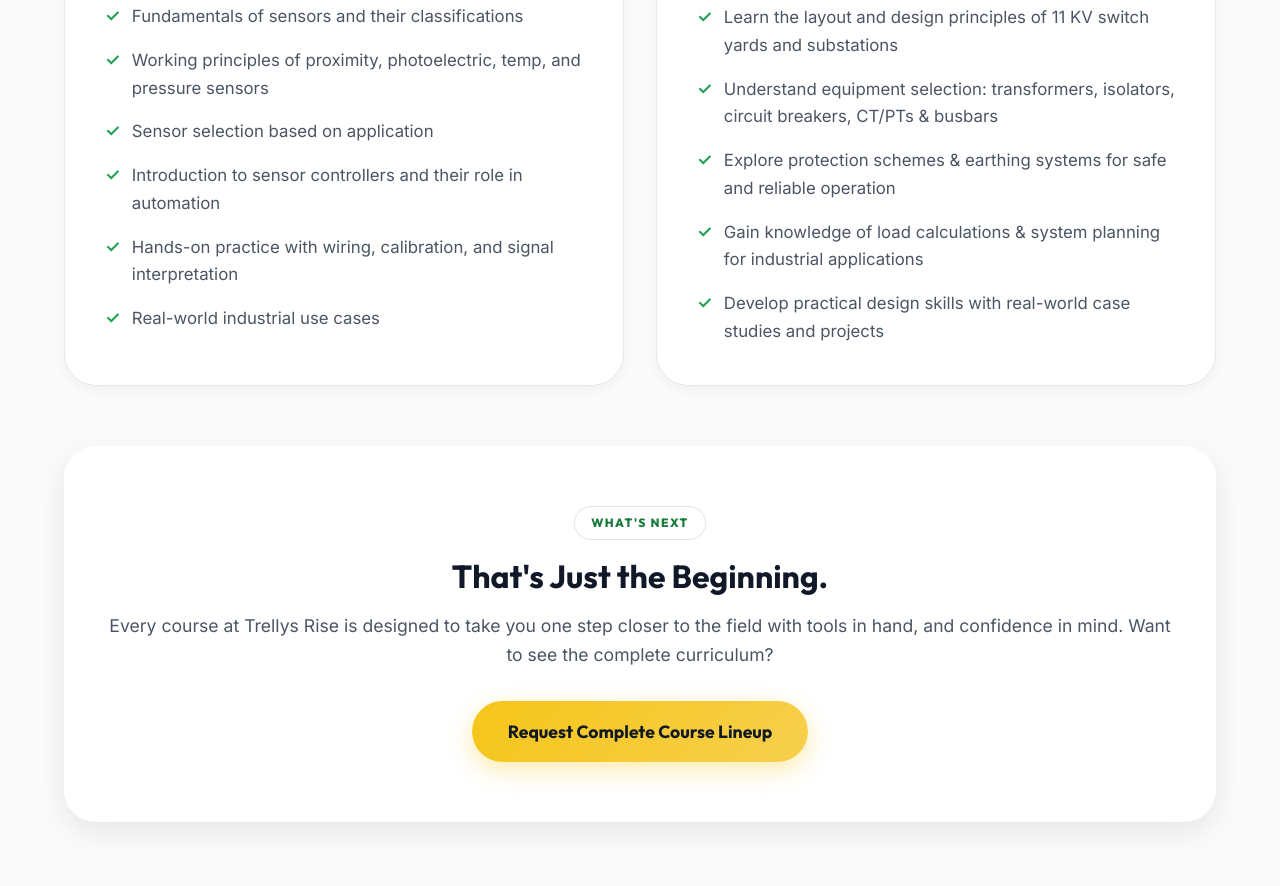
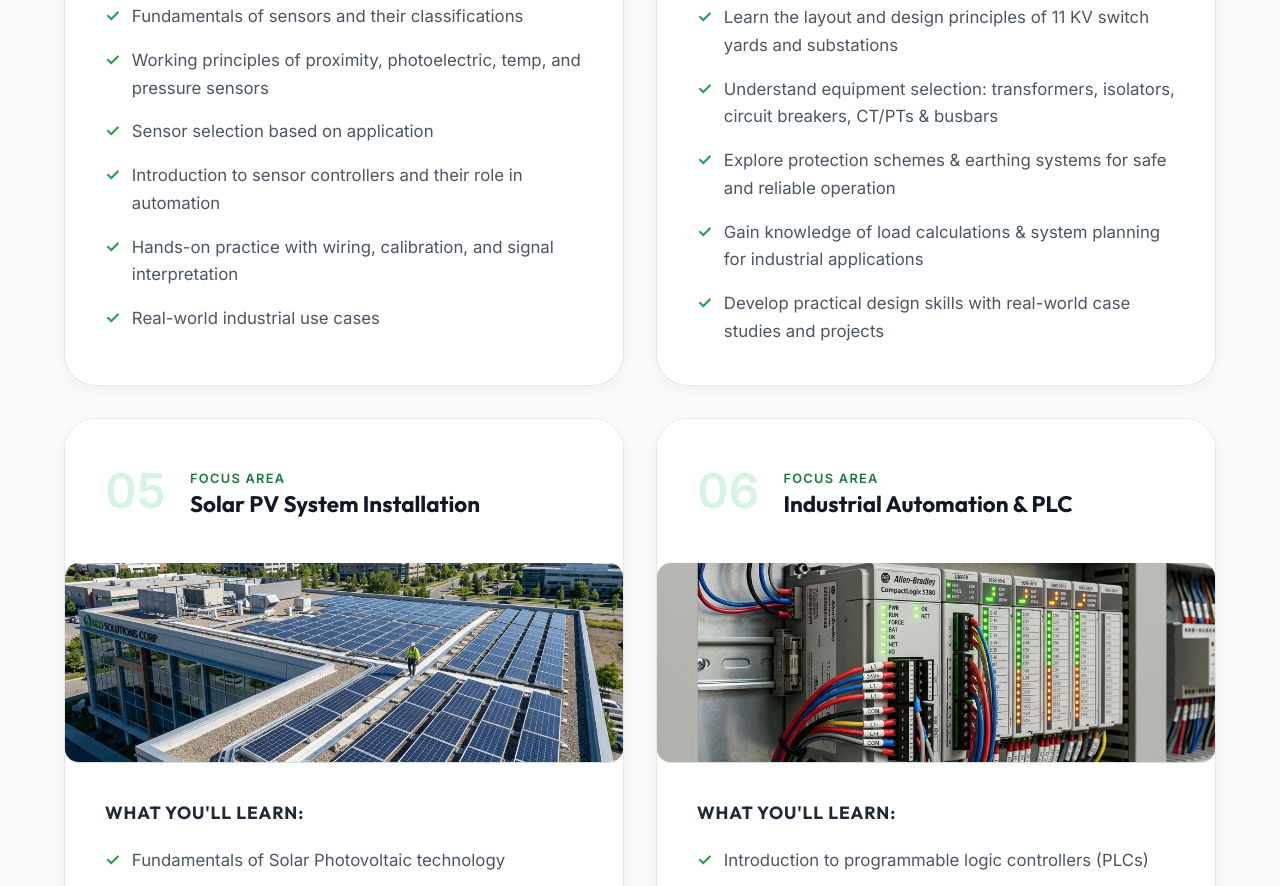
Before and after one commit to vitchcraftstudios/trellys-learn-build-rise, a plain HTML site: page courses.html in a window 1280 px wide. Shown: the part 1914-2800 px from the top of the page. Drawn offline with Linux system fonts and the light colour scheme.

Commit message:
feat: expand curriculum with Solar PV and Industrial Automation aligned with Uttarakhand standards

```diff
--- a/courses.html
+++ b/courses.html
@@ -163,6 +163,50 @@
           </div>
         </div>
 
+        <!-- Course 5 -->
+        <div class="course-card reveal" id="course-solar">
+          <div class="course-header">
+            <span class="course-num">05</span>
+            <div class="course-header-text">
+              <span class="course-tag">Focus Area</span>
+              <h2>Solar PV System Installation</h2>
+            </div>
+          </div>
+          <img src="assets/course_solar.png" style="width: 100%; height: 200px; object-fit: cover; border-bottom: 1px solid rgba(26,122,60,.2);" alt="Solar PV Systems" />
+          <div class="course-body">
+            <h3>What You'll Learn:</h3>
+            <ul class="course-list">
+              <li>Fundamentals of Solar Photovoltaic technology</li>
+              <li>Grid-tied and off-grid system architectures</li>
+              <li>Site surveying and energy yield calculations</li>
+              <li>Inverter pairing and battery storage setups</li>
+              <li>UREDA compliance and regional interconnection standards</li>
+            </ul>
+          </div>
+        </div>
+
+        <!-- Course 6 -->
+        <div class="course-card reveal" id="course-automation">
+          <div class="course-header">
+            <span class="course-num">06</span>
+            <div class="course-header-text">
+              <span class="course-tag">Focus Area</span>
+              <h2>Industrial Automation & PLC</h2>
+            </div>
+          </div>
+          <img src="assets/course_automation.png" style="width: 100%; height: 200px; object-fit: cover; border-bottom: 1px solid rgba(26,122,60,.2);" alt="Industrial Automation" />
+          <div class="course-body">
+            <h3>What You'll Learn:</h3>
+            <ul class="course-list">
+              <li>Introduction to programmable logic controllers (PLCs)</li>
+              <li>Ladder logic programming and HMI interfacing</li>
+              <li>Motor control centers and variable frequency drives</li>
+              <li>Troubleshooting live industrial control loops</li>
+              <li>SIDCUL manufacturing plant operational guidelines</li>
+            </ul>
+          </div>
+        </div>
+
         </div>
 
         <!-- Courses CTA Box -->
```
Also changed, not shown: assets/course_automation.png (added), assets/course_solar.png (added).
